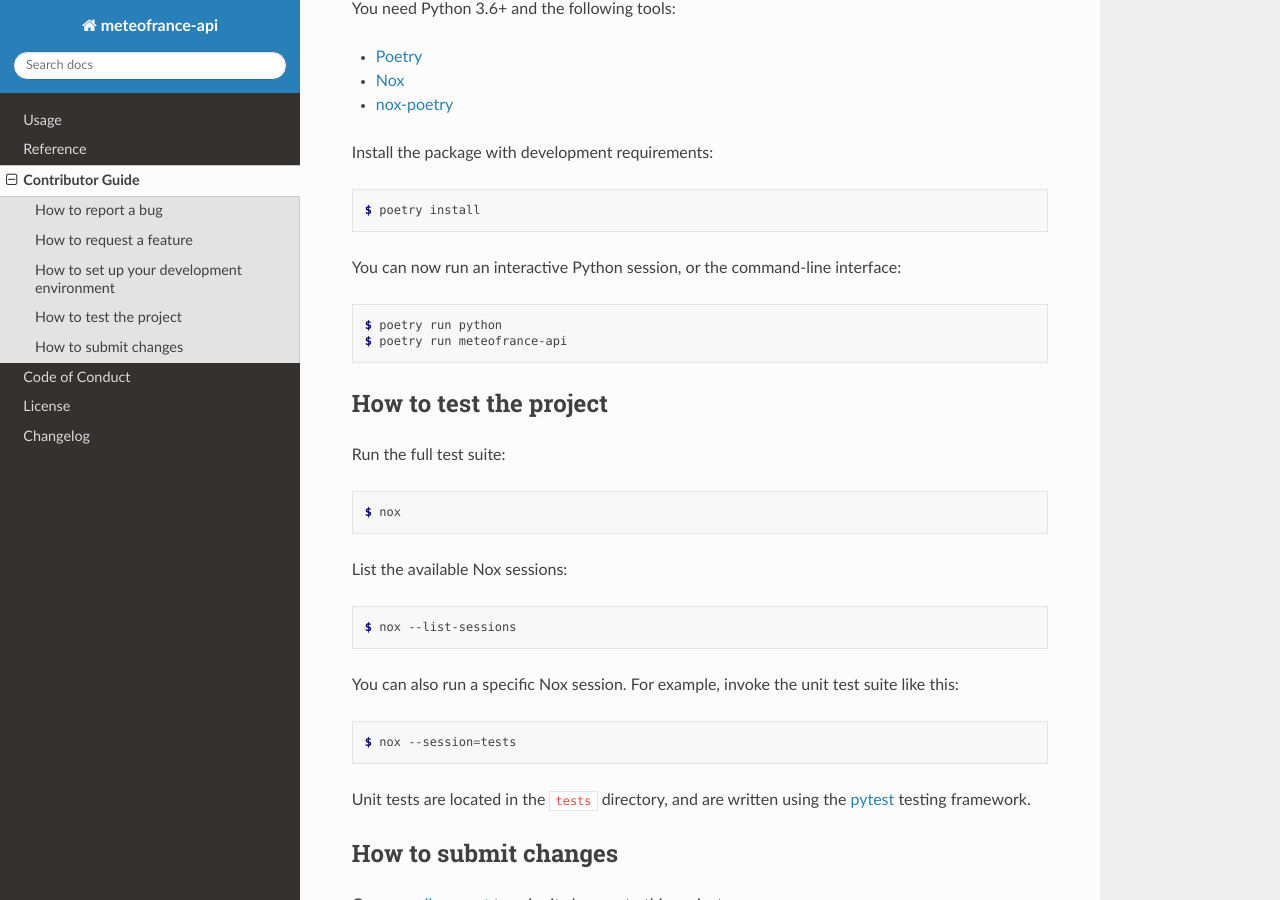
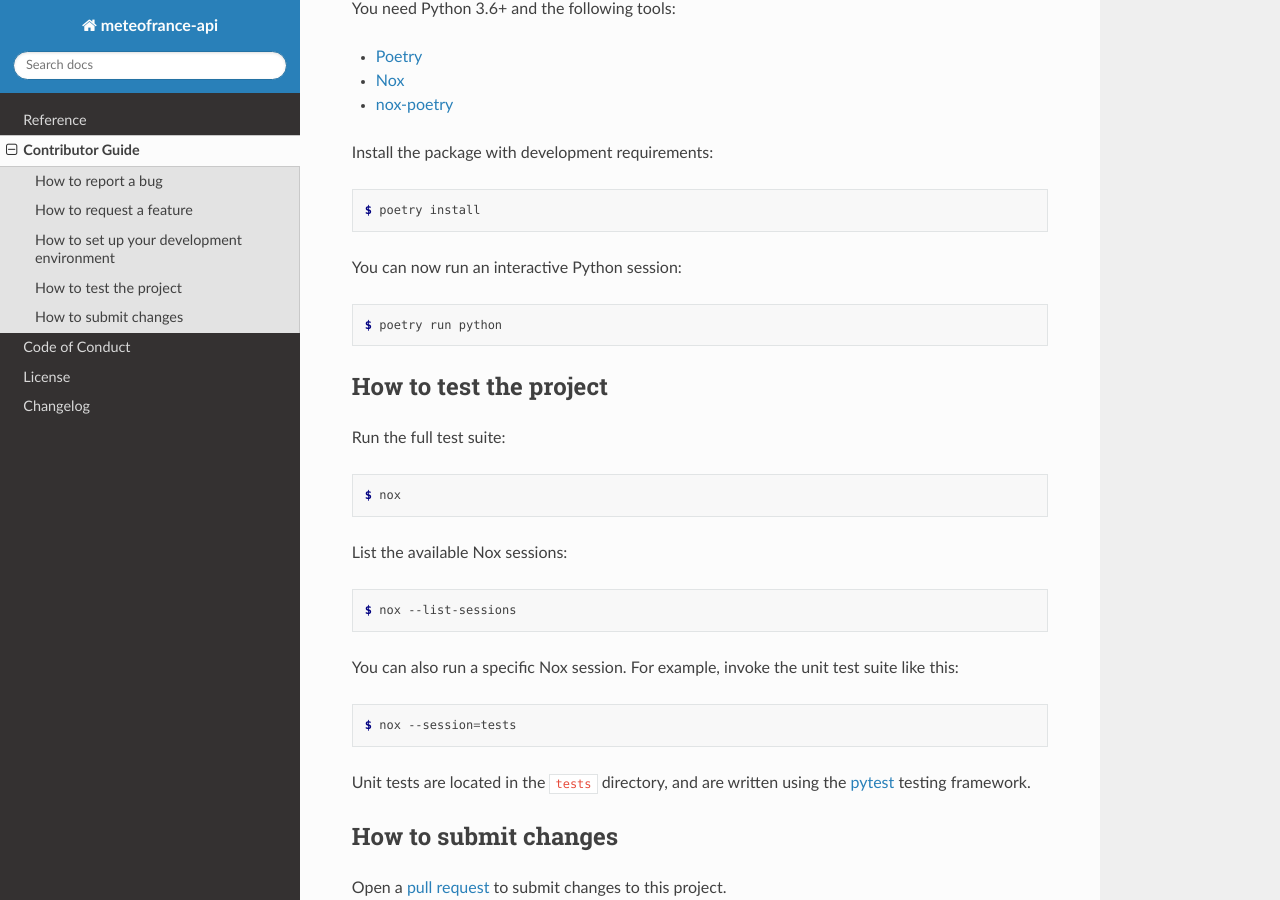
Before and after one commit to hacf-fr/meteofrance-api, a Sphinx documentation site: the page built from docs/contributing.rst, in a window 1280 px wide and 900 px high, scrolled down 907 px. Built offline with Sphinx 7.4.7 and the Read the Docs theme 2.0.0, drawn with Linux system fonts in a browser that asks for light colours.

Commit message:
Update documentation content and settings
Remove sphinx_click module and usage page as there is no CLI for meteofrance-api
currently.
Make some small updates in the content.

```diff
--- a/CONTRIBUTING.rst
+++ b/CONTRIBUTING.rst
@@ -55,13 +55,11 @@ Install the package with development requirements:
 
    $ poetry install
 
-You can now run an interactive Python session,
-or the command-line interface:
+You can now run an interactive Python session:
 
 .. code:: console
 
    $ poetry run python
-   $ poetry run meteofrance-api
 
 .. _Poetry: https://python-poetry.org/
 .. _Nox: https://nox.thea.codes/
--- a/README.rst
+++ b/README.rst
@@ -135,5 +135,6 @@ This project was generated from `@cjolowicz`_'s `Hypermodern Python Cookiecutter
 .. _PyPI: https://pypi.org/
 .. _Hypermodern Python Cookiecutter: https://github.com/cjolowicz/cookiecutter-hypermodern-python
 .. _pip: https://pip.pypa.io/
-. github-only
+
+.. github-only
 .. _CONTRIBUTING.rst: CONTRIBUTING.rst
--- a/docs/conf.py
+++ b/docs/conf.py
@@ -8,7 +8,6 @@ copyright = f"{datetime.now().year}, {author}"
 extensions = [
     "sphinx.ext.autodoc",
     "sphinx.ext.napoleon",
-    "sphinx_click",
     "sphinx_rtd_theme",
 ]
 autodoc_typehints = "description"
--- a/docs/index.rst
+++ b/docs/index.rst
@@ -1,14 +1,13 @@
 .. include:: ../README.rst
    :end-before: github-only
 
-.. _Contributor Guide: contributing.html
-.. _Usage: usage.html
+.. _CONTRIBUTING.rst: contributing.html
+
 
 .. toctree::
    :hidden:
    :maxdepth: 1
 
-   usage
    reference
    contributing
    Code of Conduct <codeofconduct>
--- a/docs/requirements.txt
+++ b/docs/requirements.txt
@@ -1,3 +1,2 @@
 sphinx==3.2.1
-sphinx-click==2.5.0
 sphinx-rtd-theme==0.5.0
--- a/docs/usage.rst
+++ /dev/null
@@ -1,6 +0,0 @@
-Usage
-=====
-
-.. click:: meteofrance.__main__:main
-   :prog: meteofrance-api
-   :nested: full
```
